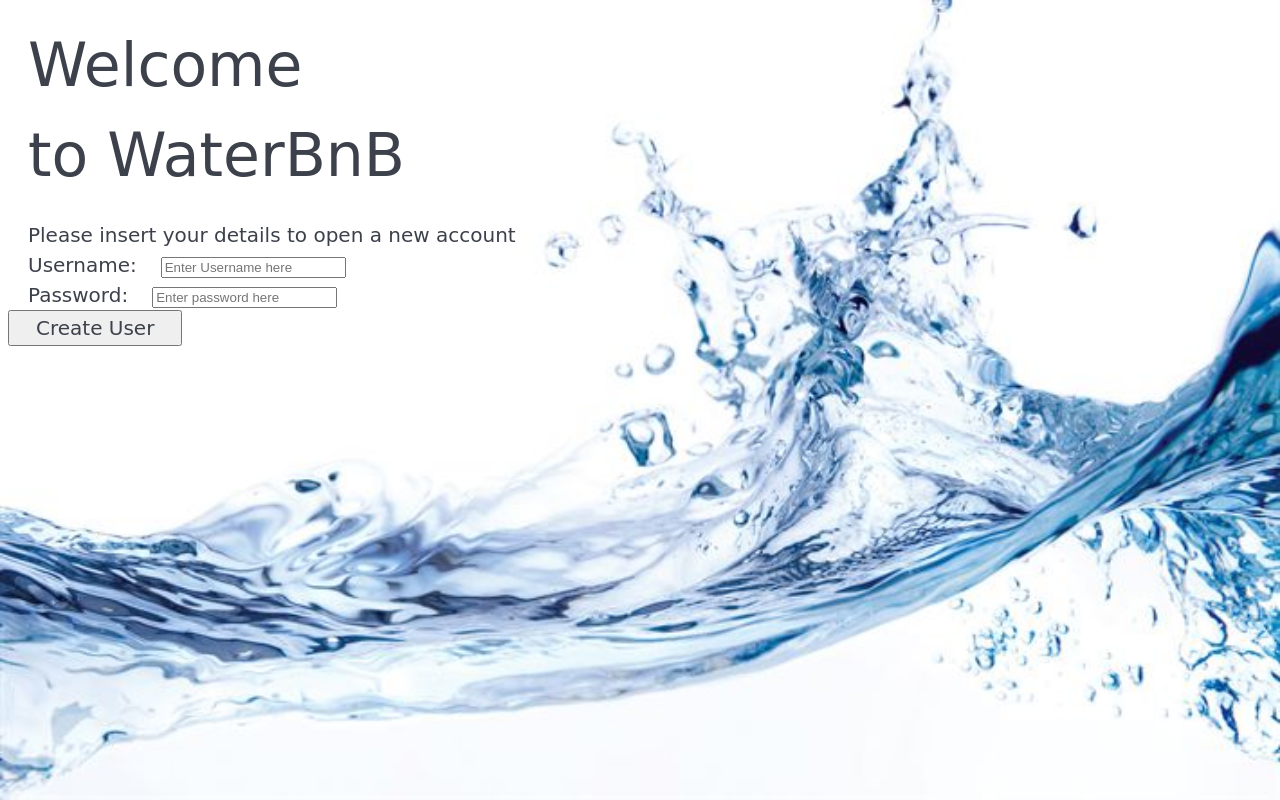
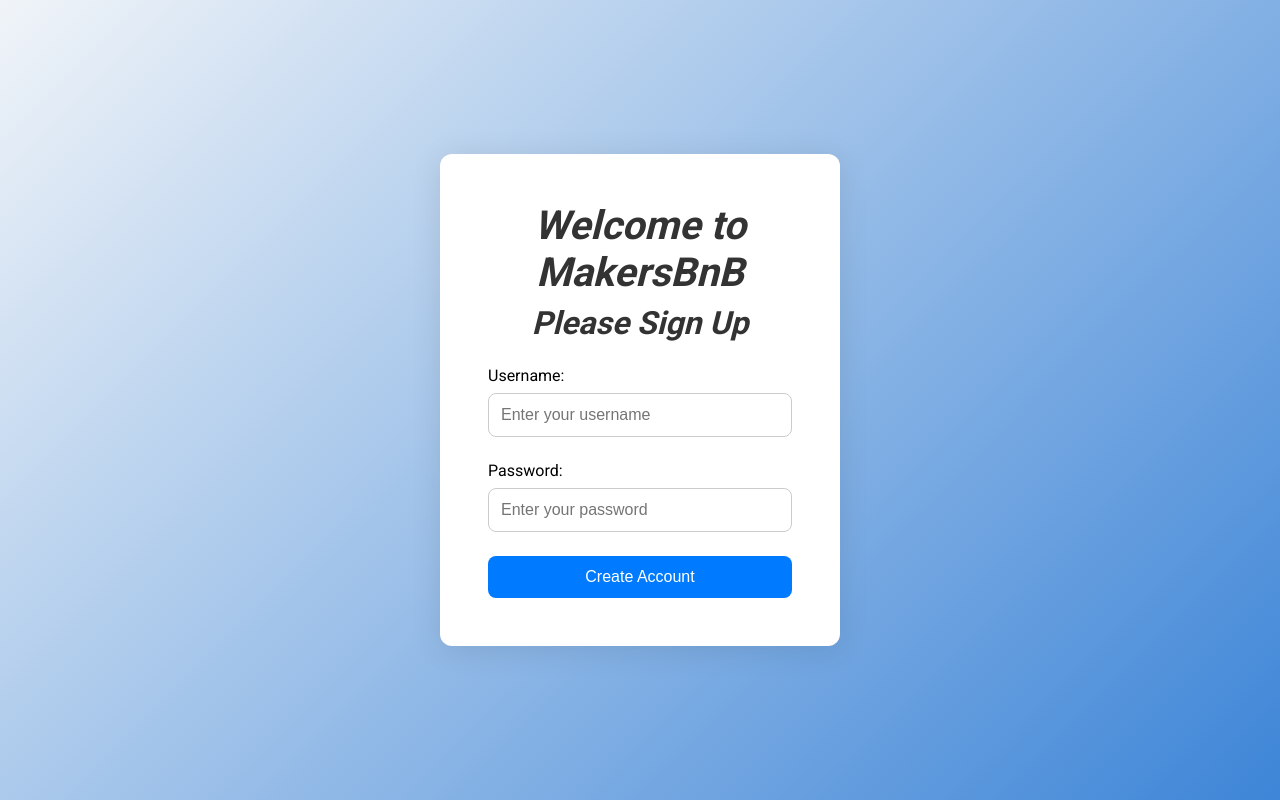
Before and after one commit to cajcrook/makersbnb, a Flask app: page /index/sign_up in a window 1280 px wide. Run offline with Flask 3, Linux system fonts and the light colour scheme.

Commit message:
log in and sign up pages updated

```diff
--- a/app.py
+++ b/app.py
@@ -31,6 +31,7 @@ def post_index():
     elif user[0].password == password:
         return redirect(f'/index/{user[0].id}')
     return "Login Failed", 401
+
 
 # == User HOMEPAGE route ==
 @app.route('/index/<int:id>', methods=['GET'])
--- a/lib/database_connection.py
+++ b/lib/database_connection.py
@@ -10,8 +10,8 @@ from psycopg.rows import dict_row
 # That's why we have provided it!
 class DatabaseConnection:
     # VVV CHANGE BOTH OF THESE VVV
-    DEV_DATABASE_NAME = "makersbnb-water"
-    TEST_DATABASE_NAME = "makersbnb-water_test"
+    DEV_DATABASE_NAME = "MAKERSBNB"
+    TEST_DATABASE_NAME = "MAKERSBNB_TEST"
 
     def __init__(self, test_mode=False):
         self.test_mode = test_mode
--- a/static/style.css
+++ b/static/style.css
@@ -1,28 +1,37 @@
+* {
+    margin: 0;
+    padding: 0;
+    box-sizing: border-box;
+  }
   body {
-    background-image: url('/static/images/background_water.png');
-    background-size: cover;
-    background-position: center;
-    background-repeat: no-repeat;
-    background-attachment: fixed;
+    display: flex;
+    justify-content: center;
+    align-items: center;
+    height: 100vh;
+    margin: 0;
+    font-family: 'Roboto', sans-serif;
+    background: linear-gradient(135deg, #f0f4f8, #3d85d7);
 }
 
-p {
-    font-family: 'Brush Script MT', cursive;
-    font-size: 60px;
-    color: rgb(60, 65, 75);
-    line-height: 1.5;
-    margin: 20px;
+p, h1 {
+    text-align: center;
+    font-size: 2rem;
+    font-weight: 700;
+    margin-bottom: 1.5rem;
+    color: #333;
 }
+
 a {
-    font-family: 'Brush Script MT', cursive;
+    font-family: 'Roboto', sans-serif;
     font-size: 20px;
     color: rgb(60, 65, 75);
     line-height: 1.5;
     margin: 20px;
 }
 
-.Owned_spaces_container, .Approve_bookings, .Pending_bookings {
-    font-family: 'Brush Script MT', cursive;
+.Owned_spaces_container, .Approve_bookings, .Pending_bookings,
+.place_booking, .pending_future_stays, .approved_future_stays {
+    font-family: 'Roboto', sans-serif;
     font-size: 20px;
     color: rgb(60, 65, 75);
     line-height: 1.5;
@@ -40,85 +49,189 @@ a {
     text-overflow: ellipsis;
 }
 
-.place_booking, .pending_future_stays, .approved_future_stays {
-    font-family: 'Brush Script MT', cursive;
-    font-size: 20px;
+.sign_up_container {
+    background: hsl(0, 0%, 100%);
+    border-radius: 12px;
+    box-shadow: 0 4px 30px rgba(0, 0, 0, 0.1);
+    padding: 3rem;
+    max-width: 400px;
+    width: 100%;
+    display: flex;
+    flex-direction: column;
+    align-items: center;
+    text-align: center;
+    display: flex;
+    flex-direction: column;
+    align-items: center;
+    justify-content: center;
+    }
+
+    .sign_up_container h1 {
+        font-size: 2.5rem;
+        margin-bottom: 0.5rem;
+        font-weight: 700;
+        color: #333;
+        font-style: italic;
+      }
+
+      .sign_up_container h2 {
+        font-size: 2rem;
+        margin-bottom: 1.5rem;
+        font-weight: 700;
+        color: #333;
+        font-style: italic;
+      }
+
+.sign_up_container button {
+    width: 100%;
+    border: none;
+    border-radius: 8px;
+    background-color: #007bff;
+    color: #fff;
+    font-size: 1.1rem;
+    font-weight: 500;
+    cursor: pointer;
+    transition: background-color 0.3s ease;
+    margin-top: 0rem;
+    padding: 0.75rem 1.5rem;
+    cursor: pointer;
+    font-size: 1rem;
+    /* margin-left: 1rem; */
+  }
+.sign_up_container button:hover {
+    /* text-decoration: underline; */
+    color: #0056b3;
+}
+.sign_up_container input[type="text"],
+  .sign_up_container input[type="password"] {
+    width: 100%;
+    padding: 0.75rem;
+    margin-bottom: 1.5rem;
+    border: 1px solid #ccc;
+    border-radius: 8px;
+    font-size: 1rem;
+    transition: border-color 0.3s ease;
+  }
+
+.sign_up_container input[type="text"]:focus,
+.sign_up_container input[type="password"]:focus {
     color: rgb(60, 65, 75);
-    line-height: 1.5;
-    margin: 20px;
-    background-color: white;
-    display: inline-block;
-    width: 20%;
-    height: 80%;
-    padding: 10px;
-    border: 1px solid #050404;
-    border-radius: 5px;
-    box-shadow: 0 2px 5px rgba(0,0,0,0.1);
-    vertical-align: top;
-    overflow:auto;
-    text-overflow: ellipsis;
+    /* font-size: 12px; */
+    font-family: 'Roboto', sans-serif;
+    /* text-decoration: underline; */
+    font-weight: bold;
+    border-color: #007bff;
+    outline: none;
 }
-.sign_up_container {
-    font-family: 'Brush Script MT', cursive;
-    font-size: 20px;
-    color: rgb(60, 65, 75);
-    line-height: 1.5;
-    margin: 20px;
-    position: absolute;
-    top: 210px;
-    right: 50px;
-    background-color: white;
-    padding: 10px;
-    border: 1px solid #050404;
-    border-radius: 5px;
-    box-shadow: 0 2px 5px rgba(0,0,0,0.1);
+
+.sign_up_container form {
+    width: 100%;
+    margin-bottom: 0rem;
   }
-.log_in_container{
-    position: absolute;
-    top: 10px;
-    right: 10px;
-    background-color: white;
-    padding: 10px;
-    border: 1px solid #050404;
-    border-radius: 5px;
-    box-shadow: 0 2px 5px rgba(0,0,0,0.1);
+
+
+
+
+.log_in_container {
+    background: hsl(0, 0%, 100%);
+    border-radius: 12px;
+    box-shadow: 0 4px 30px rgba(0, 0, 0, 0.1);
+    padding: 3rem;
+    max-width: 400px;
+    width: 100%;
+    display: flex;
+    flex-direction: column;
+    align-items: center;
+    text-align: center;
+    display: flex;
+    flex-direction: column;
+    align-items: center;
+    justify-content: center;
+  }
+
+  .log_in_container h1 {
+    font-size: 2.5rem;
+    margin-bottom: 1rem;
+    font-weight: 700;
+    color: #333;
+    font-style: italic;
   }
 
   .log_in_container input[type="text"],
   .log_in_container input[type="password"] {
+    width: 100%;
+    padding: 0.75rem;
+    margin-bottom: 1.5rem;
     border: 1px solid #ccc;
-    border-radius: 3px;
-    padding: 5px;
-    width: 200px;
-    display: block;
-    margin-bottom: 10px;
-}
-
-.log_in_container input[type="text"],
-.log_in_container input[type="username"] {
-    border: 1px solid #ccc;
-    border-radius: 3px;
-    padding: 5px;
-    width: 200px;
-    display: block;
-    margin-bottom: 10px;
+    border-radius: 8px;
+    font-size: 1rem;
+    transition: border-color 0.3s ease;
   }
 
 .log_in_container input[type="text"]:focus,
-.log_in_container input[type="username"]:focus {
+.log_in_container input[type="password"]:focus {
     color: rgb(60, 65, 75);
-    font-size: 12px;
-    font-family: 'Arial', cursive;
-    text-decoration: underline;
+    /* font-size: 12px; */
+    font-family: 'Roboto', sans-serif;
+    /* text-decoration: underline; */
     font-weight: bold;
+    border-color: #007bff;
+    outline: none;
 }
+
+.log_in_container form {
+    width: 100%;
+    margin-bottom: 0rem;
+  }
+
+  form label {
+    display: block;
+    font-size: 1rem;
+    font-weight: 500;
+    margin-bottom: 0.5rem;
+    text-align: left;
+  }
+
+button {
+    width: 100%;
+    padding: 0.75rem;
+    border: none;
+    border-radius: 8px;
+    background-color: #007bff;
+    color: #fff;
+    font-size: 1.1rem;
+    font-weight: 700;
+    cursor: pointer;
+    transition: background-color 0.3s ease;
+  }
+
+button:hover {
+    background-color: #0056b3;
+}
+
 .header {
-    font-family: 'Brush Script MT', cursive;
+    font-family: 'Roboto', sans-serif;
     border: 1px solid rgb(0, 0, 0);
     text-align: center;
     background-color: white;
+}
 
-}
 .host_container, .guest_container {
     height: 300px;
 }
+
+  @media (max-width: 768px) {
+    .log_in_container {
+      padding: 2rem;
+    }
+    .log_in_container h1 {
+      font-size: 2rem;
+    }
+    button {
+      font-size: 1rem;
+    }
+    input[type="text"],
+    input[type="password"] {
+      font-size: 0.9rem;
+    }
+  }
--- a/templates/sign_up.html
+++ b/templates/sign_up.html
@@ -1,21 +1,24 @@
 <!DOCTYPE html>
-<html>
+<html lang="en">
   <head>
+    <meta charset="UTF-8" />
+    <meta name="viewport" content="width=device-width, initial-scale=1.0" />
     <title>MakersBnB</title>
+    <link href="https://fonts.googleapis.com/css2?family=Roboto:wght@400;700&display=swap" rel="stylesheet" />
     <link rel="stylesheet" href="/static/style.css">
 </head>
   <body>
-        <p>Welcome <br>    to WaterBnB</p>
-        <a>Please insert your details to open a new account </a>
-        <div class="new_user">
+    <div class="sign_up_container">
+        <h1>Welcome to MakersBnB</h1>
+        <h2>Please Sign Up</h2>
         <form action="/index/sign_up" method="POST">
-                <label for="username"><a>Username:</a></label>
-                <input type="text" id="username" name="username" placeholder="Enter Username here" required><br>
+            <label for="username">Username:</label>
+            <input type="text" id="username" name="username" placeholder="Enter your username" required />
 
-                <label for="password"><a>Password:</a></label>
-                <input type="password" id="password" name="password" placeholder="Enter password here" required><br>
+            <label for="password">Password:</label>
+            <input type="password" id="password" name="password" placeholder="Enter your password" required />
 
-                <button type="submit"><a>Create User</a></button>
+            <button type="submit">Create Account</button>
         </form>
     </div>
   </body>
```
Also changed, not shown: templates/index.html (+12 -26 lines), 3 other files. Lines whose indentation alone changed are shown as unchanged.
